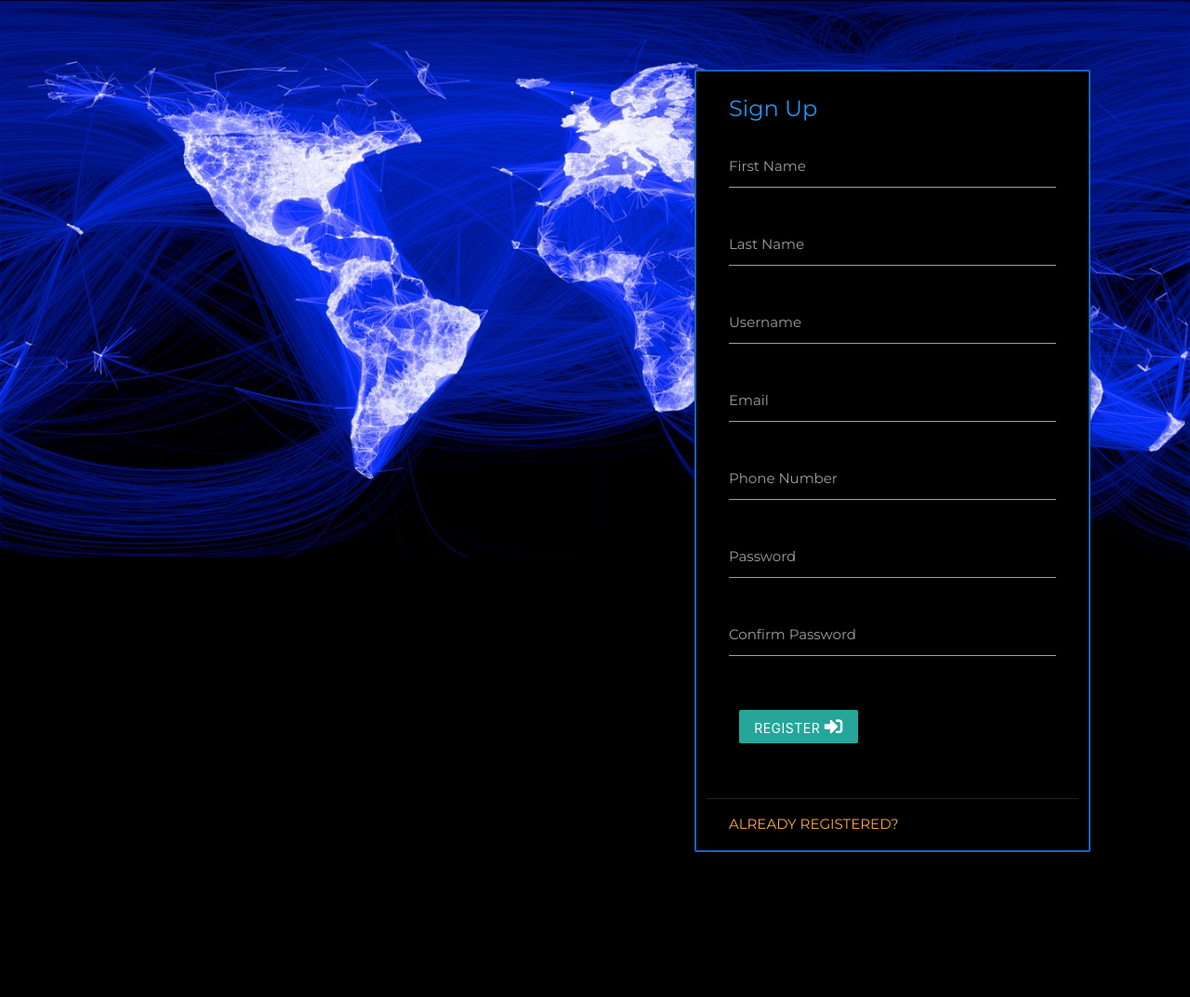
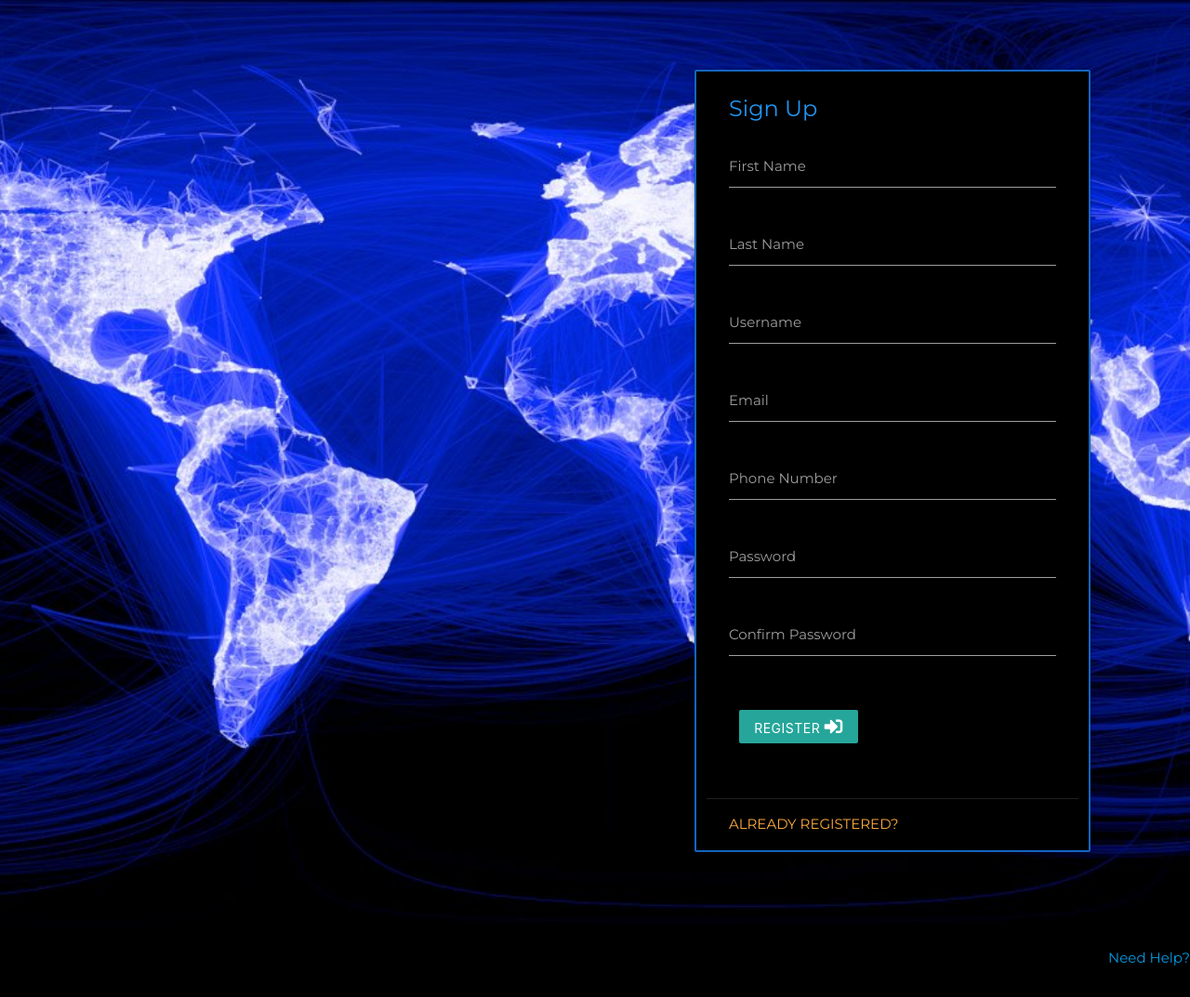
Before and after one commit to Code-Institute-Submissions/Blackhole, a Flask app: page /signup in a window 1280 px wide. Shown: the part 64-1137 px from the top of the page at 93% size. Before the commit the page ends 981 px from the top, so only its background shows below. Run offline with Flask 2, Linux system fonts and the light colour scheme; some libraries are stand-ins or nearby versions.

Commit message:
fixed the background image for the signup page

```diff
--- a/app.py
+++ b/app.py
@@ -3,10 +3,15 @@ from flask import (
     Flask, flash, render_template,
     redirect, request, session, url_for)
 from flask_pymongo import PyMongo
+from bson.objectid import ObjectId
 from werkzeug.security import generate_password_hash, check_password_hash
 
 
 app = Flask(__name__)
+
+app.config['MONGO_DBNAME'] = os.environ.get('MONGO_DBNAME')
+app.config['MONGO_URI'] = os.environ.get('MONGO_URI')
+app.secret_key = os.environ.get('SECRET_KEY')
 
 
 @app.route('/')
--- a/static/css/style.css
+++ b/static/css/style.css
@@ -17,7 +17,7 @@ body #callout #callout-contain .s12{
 
 #callout {
     background-image: url('../images/callout.jpg');
-    background-size: cover;
+    background-size: 1500px;
     background-repeat: repeat-x;
     height: 600px;
 }
--- a/templates/signup.html
+++ b/templates/signup.html
@@ -6,7 +6,7 @@
 </style>
 {% endblock %} {% block content %}
 
-<section id="callout" class="row">
+<section id="callout" style="height: 1000px; background-position: bottom; background-size: 2000px;" class="row">
     <div id="landing-card" class="card black col s8 m6 l4 right pull-s2 pull-m3 pull-l1">
         <div class="card-content blue-text darken-1">
             <span class="card-title">Sign Up</span>
```
